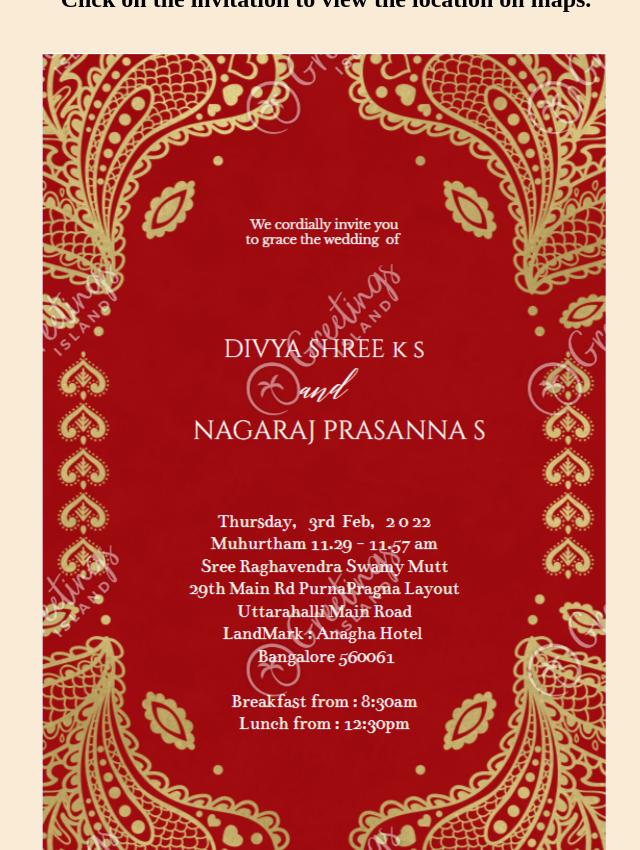
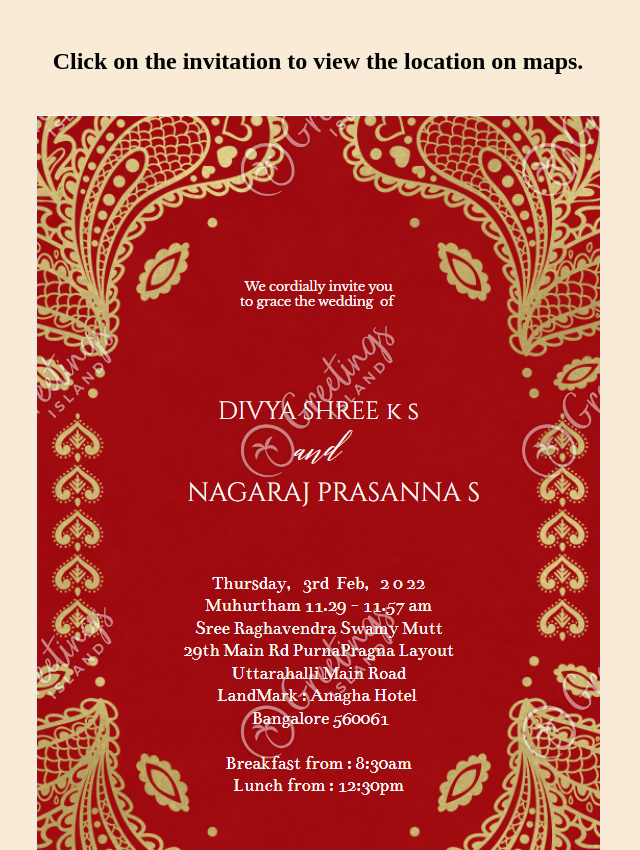
Before and after one commit to rks22/invitation, a plain HTML site: page index.html in a window 1280 px wide. Shown: the top 850 px of the page, without its empty margins (322-962 px from the left). Before the commit the page ends 800 px from the top, so only its background shows below. Drawn offline with Linux system fonts and the light colour scheme.

Commit message:
Update index.html

```diff
--- a/index.html
+++ b/index.html
@@ -1,10 +1,7 @@
 <html>
 <style>
 body{
-position: absolute;
-    top: 50%;
-    left: 50%;
-    transform: translate(-50%, -50%);
+text-align:center;
 background:antiquewhite
 }
 section{
```
